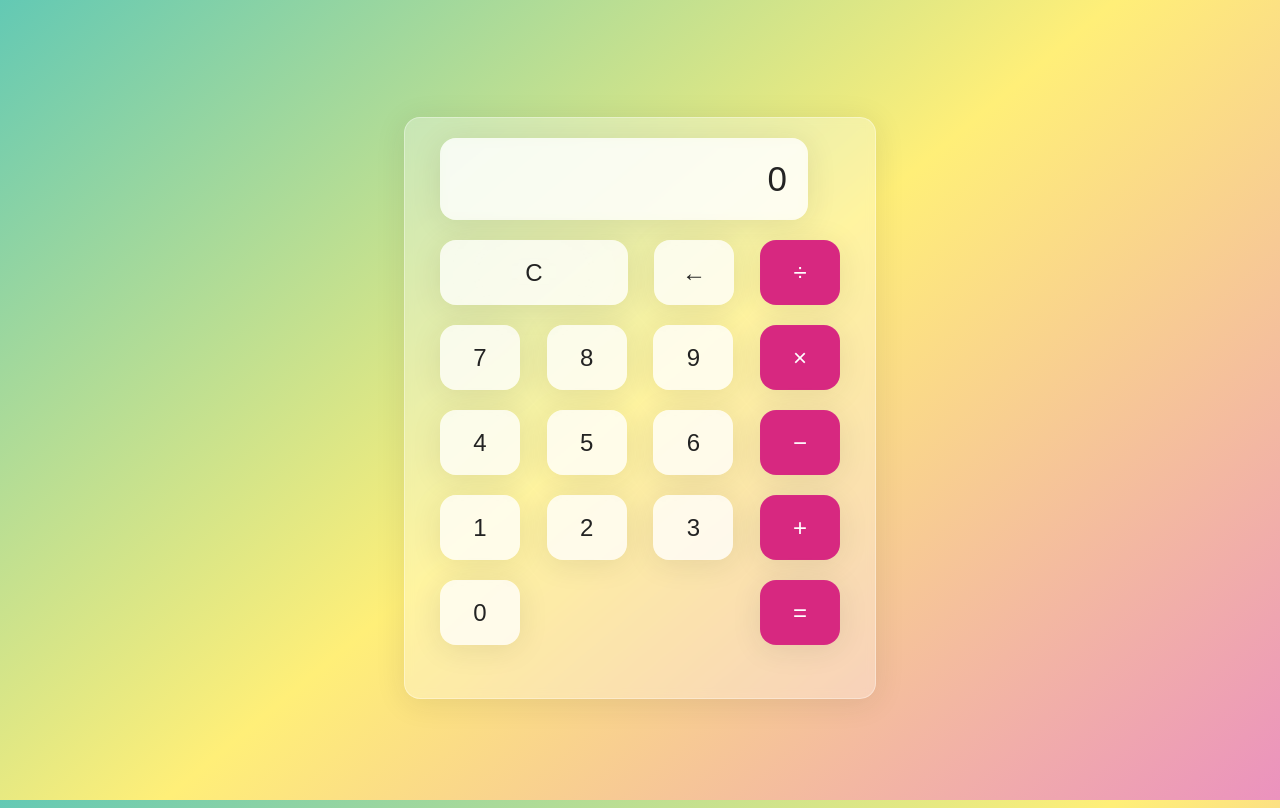
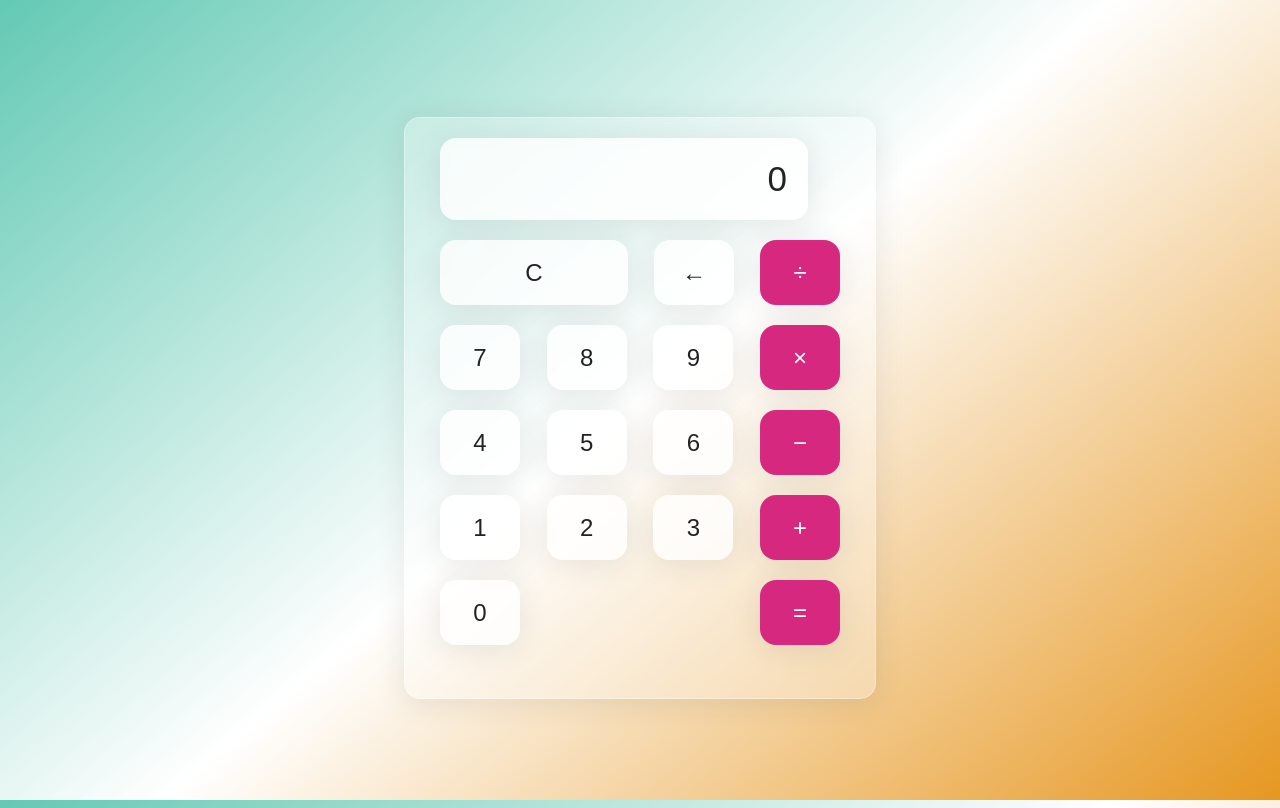
Before and after one commit to balasanikoushik/caculator-app, a plain HTML site: page index.html in a window 1280 px wide. Drawn offline with Linux system fonts and the light colour scheme.

Commit message:
first commit

```diff
--- a/style.css
+++ b/style.css
@@ -12,7 +12,7 @@ html{
 }
 body{
     align-items: center;
-    background: linear-gradient(320deg, #eb92be, #ffef78, #63c9b4);
+    background: linear-gradient(320deg, #e69721, #ffffff, #63c9b4);
     display: flex;
     font-family: 'Dosis',sans-serif;
     font-display: swap;
```
